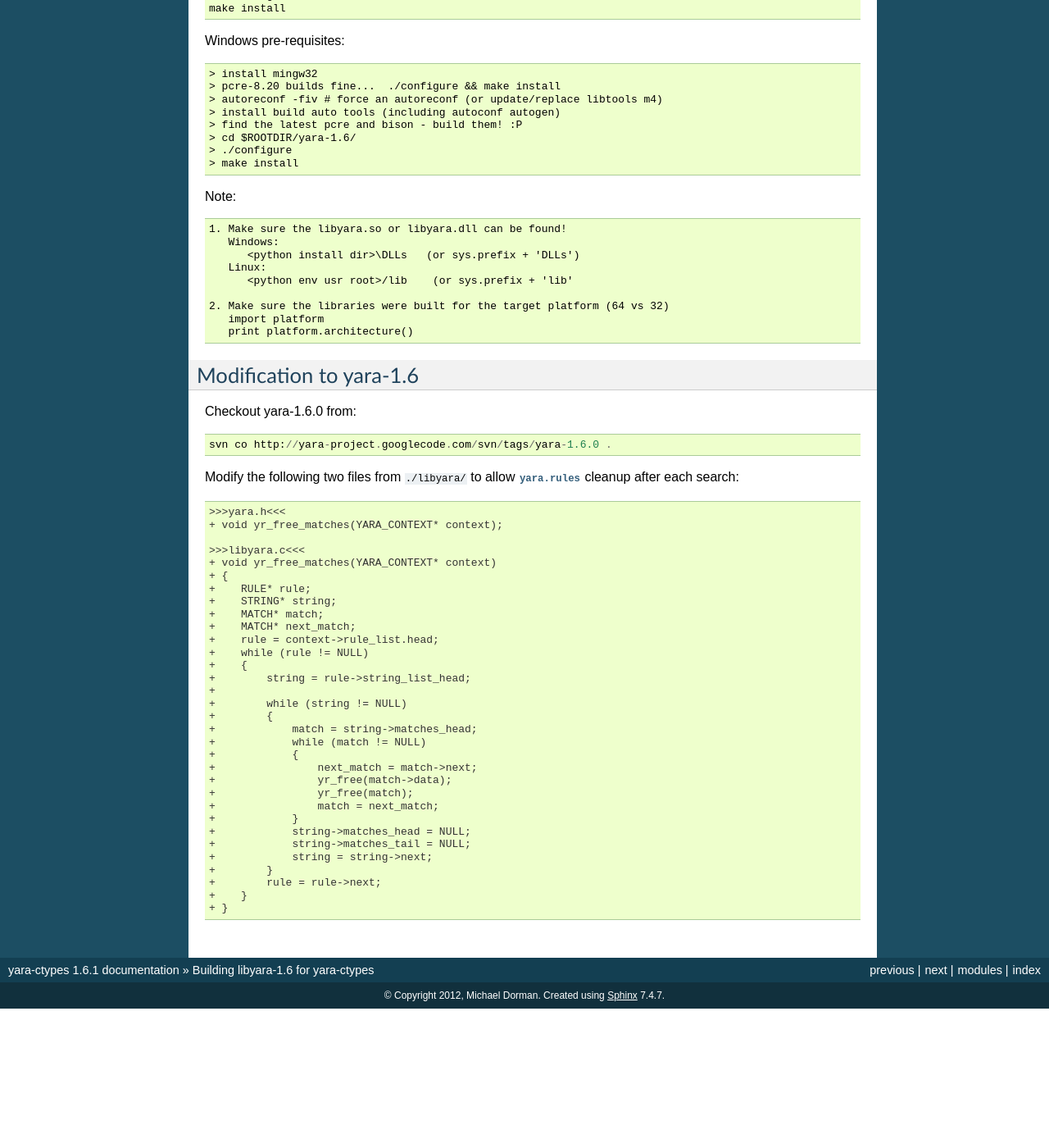
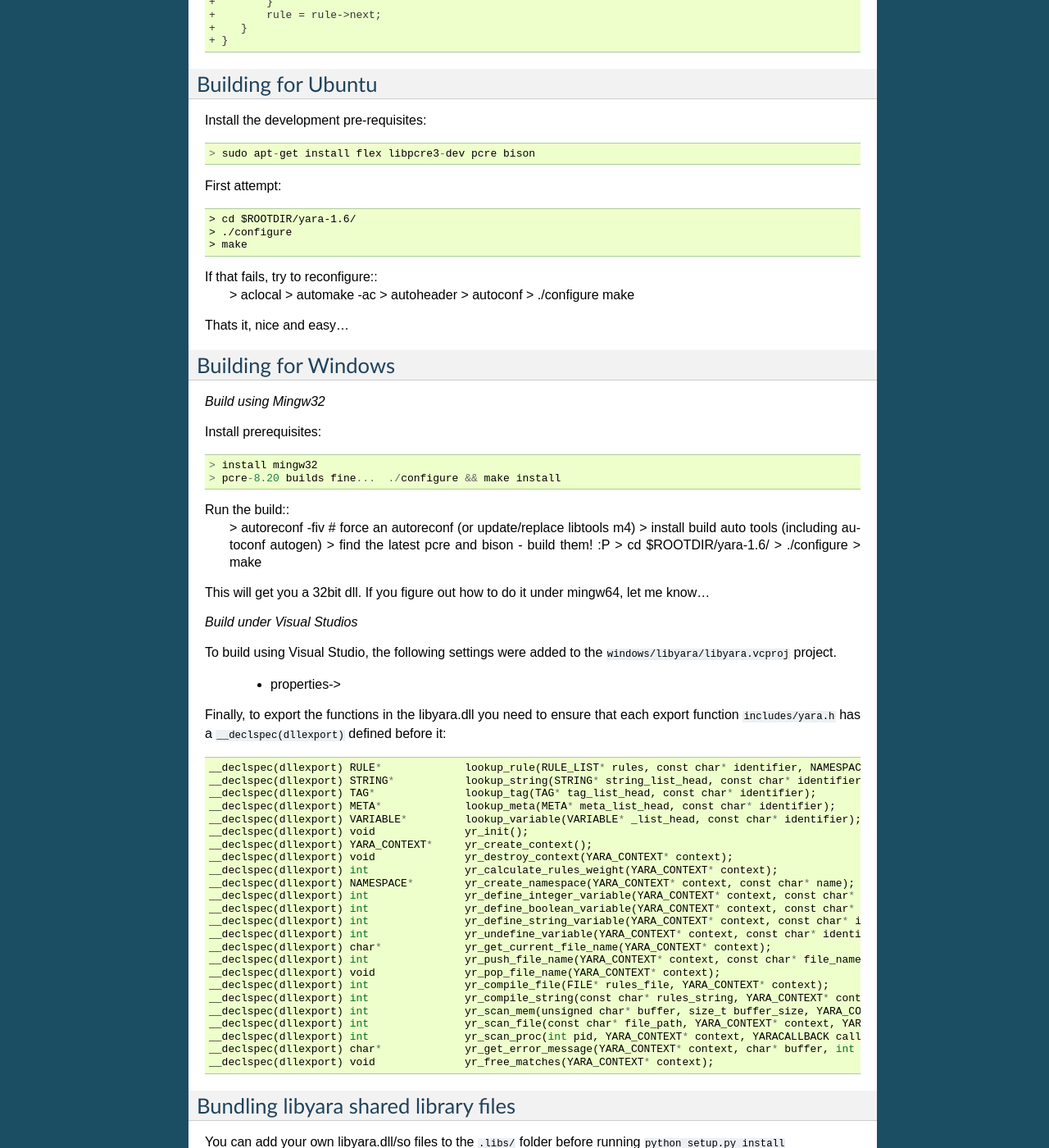
Before and after one commit to mjdorma/yara-ctypes, a Sphinx documentation site: the page built from docs/source/howto/build.rst, in a window 1280 px wide and 1400 px high, scrolled down 773 px. Shown: the whole window at 82% size. Built offline with Sphinx 7.4.7, drawn with Linux system fonts in a browser that asks for light colours; before the commit the page ends 2003 px from its top, so only the background shows below that; some of the changed text lies outside the part shown.

Commit message:
added more doc

```diff
--- a/docs/source/howto/build.rst
+++ b/docs/source/howto/build.rst
@@ -5,74 +5,8 @@
 clean checkout of tags/yara-1.6/ build and work for yara-ctypes.
 
 
-Bundled libyara shared library files
-------------------------------------
-
-To keep this package simple a pre-compiled library for libyara has been shipped
-for each of the supported platform types.
-
-Windows::
-
-    ./libs/WindowsPE/64bit/libyara.dll
-    ./libs/WindowsPE/32bit/libyara.dll
-
-
-Linux::
-
-    ./libs/ELF/64bit/libyara.so
-    ./libs/ELF/32bit/libyara.so
-
-
-.. note::
-
-    If the package does not contain a pre-compiled libyara library for your
-    platform you need to build and install it.  (see libyara build notes)
-
-
-libyara build notes
--------------------
-
-*A rough build guide - my notes*
-
-Ubuntu pre-requisites::
-
-    > sudo apt-get install flex libpcre3-dev pcre bison
-    > cd $ROOTDIR/yara-1.6/
-    > aclocal
-    > automake -ac
-    > autoheader
-    > autoconf
-    > ./configure
-    make install
-
-
-Windows pre-requisites::
-
-    > install mingw32
-    > pcre-8.20 builds fine...  ./configure && make install
-    > autoreconf -fiv # force an autoreconf (or update/replace libtools m4)
-    > install build auto tools (including autoconf autogen)
-    > find the latest pcre and bison - build them! :P
-    > cd $ROOTDIR/yara-1.6/
-    > ./configure
-    > make install
-
-
-Note::
-
-    1. Make sure the libyara.so or libyara.dll can be found!
-       Windows:
-          <python install dir>\DLLs   (or sys.prefix + 'DLLs')
-       Linux:
-          <python env usr root>/lib    (or sys.prefix + 'lib'
-
-    2. Make sure the libraries were built for the target platform (64 vs 32)
-       import platform
-       print platform.architecture()
-
-
-Modification to yara-1.6
-------------------------
+Patch a clean checkout of yara-1.6
+----------------------------------
 
 Checkout yara-1.6.0 from::
 
@@ -114,3 +48,119 @@
     +        rule = rule->next;
     +    }
     + }
+
+
+Building for Ubuntu
+-------------------
+
+Install the development pre-requisites::
+
+    > sudo apt-get install flex libpcre3-dev pcre bison
+
+First attempt::
+
+    > cd $ROOTDIR/yara-1.6/
+    > ./configure
+    > make
+
+If that fails, try to reconfigure::
+    > aclocal
+    > automake -ac
+    > autoheader
+    > autoconf
+    > ./configure
+    make
+
+
+Thats it, nice and easy...
+
+
+Building for Windows
+--------------------
+
+*Build using Mingw32*
+
+Install prerequisites::
+
+    > install mingw32
+    > pcre-8.20 builds fine...  ./configure && make install
+
+
+Run the build::
+    > autoreconf -fiv # force an autoreconf (or update/replace libtools m4)
+    > install build auto tools (including autoconf autogen)
+    > find the latest pcre and bison - build them! :P
+    > cd $ROOTDIR/yara-1.6/
+    > ./configure
+    > make
+
+This will get you a 32bit dll.  If you figure out how to do it under mingw64,
+let me know...
+
+
+*Build under Visual Studios*
+
+To build using Visual Studio, the following settings were added to the
+``windows/libyara/libyara.vcproj`` project.
+
+ * properties->
+
+
+Finally, to export the functions in the libyara.dll you need to ensure that
+each export function ``includes/yara.h`` has a ``__declspec(dllexport)``
+defined before it::
+
+    __declspec(dllexport) RULE*             lookup_rule(RULE_LIST* rules, const char* identifier, NAMESPACE* ns);
+    __declspec(dllexport) STRING*           lookup_string(STRING* string_list_head, const char* identifier);
+    __declspec(dllexport) TAG*              lookup_tag(TAG* tag_list_head, const char* identifier);
+    __declspec(dllexport) META*             lookup_meta(META* meta_list_head, const char* identifier);
+    __declspec(dllexport) VARIABLE*         lookup_variable(VARIABLE* _list_head, const char* identifier);
+    __declspec(dllexport) void              yr_init();
+    __declspec(dllexport) YARA_CONTEXT*     yr_create_context();
+    __declspec(dllexport) void              yr_destroy_context(YARA_CONTEXT* context);
+    __declspec(dllexport) int               yr_calculate_rules_weight(YARA_CONTEXT* context);
+    __declspec(dllexport) NAMESPACE*        yr_create_namespace(YARA_CONTEXT* context, const char* name);
+    __declspec(dllexport) int               yr_define_integer_variable(YARA_CONTEXT* context, const char* identifier, size_t value);
+    __declspec(dllexport) int               yr_define_boolean_variable(YARA_CONTEXT* context, const char* identifier, int value);
+    __declspec(dllexport) int               yr_define_string_variable(YARA_CONTEXT* context, const char* identifier, const char* value);
+    __declspec(dllexport) int               yr_undefine_variable(YARA_CONTEXT* context, const char* identifier);
+    __declspec(dllexport) char*             yr_get_current_file_name(YARA_CONTEXT* context);
+    __declspec(dllexport) int               yr_push_file_name(YARA_CONTEXT* context, const char* file_name);
+    __declspec(dllexport) void              yr_pop_file_name(YARA_CONTEXT* context);
+    __declspec(dllexport) int               yr_compile_file(FILE* rules_file, YARA_CONTEXT* context);
+    __declspec(dllexport) int               yr_compile_string(const char* rules_string, YARA_CONTEXT* context);
+    __declspec(dllexport) int               yr_scan_mem(unsigned char* buffer, size_t buffer_size, YARA_CONTEXT* context, YARACALLBACK callback, void* user_data);
+    __declspec(dllexport) int               yr_scan_file(const char* file_path, YARA_CONTEXT* context, YARACALLBACK callback, void* user_data);
+    __declspec(dllexport) int               yr_scan_proc(int pid, YARA_CONTEXT* context, YARACALLBACK callback, void* user_data);
+    __declspec(dllexport) char*             yr_get_error_message(YARA_CONTEXT* context, char* buffer, int buffer_size);
+    __declspec(dllexport) void              yr_free_matches(YARA_CONTEXT* context);
+
+
+Bundling libyara shared library files
+-------------------------------------
+
+You can add your own libyara.dll/so files to the ``.libs/`` folder before
+running ``python setup.py install``
+
+
+Windows::
+
+    ./libs/WindowsPE/64bit/libyara.dll
+    ./libs/WindowsPE/32bit/libyara.dll
+
+
+Linux::
+
+    ./libs/ELF/64bit/libyara.so
+    ./libs/ELF/32bit/libyara.so
+
+
+Alternatively you can install your libyara files in the correct place such that
+:mod:`libyara_wrapper` can find them.
+
+i.e::
+
+   Windows:
+      <python install dir>\DLLs   (or sys.prefix + 'DLLs')
+   Linux:
+      <python env usr root>/lib    (or sys.prefix + 'lib'
```
Also changed, not shown: docs/source/howto/install.rst (+64 -0 lines), docs/source/howto/scan.rst (+3 -16 lines).
